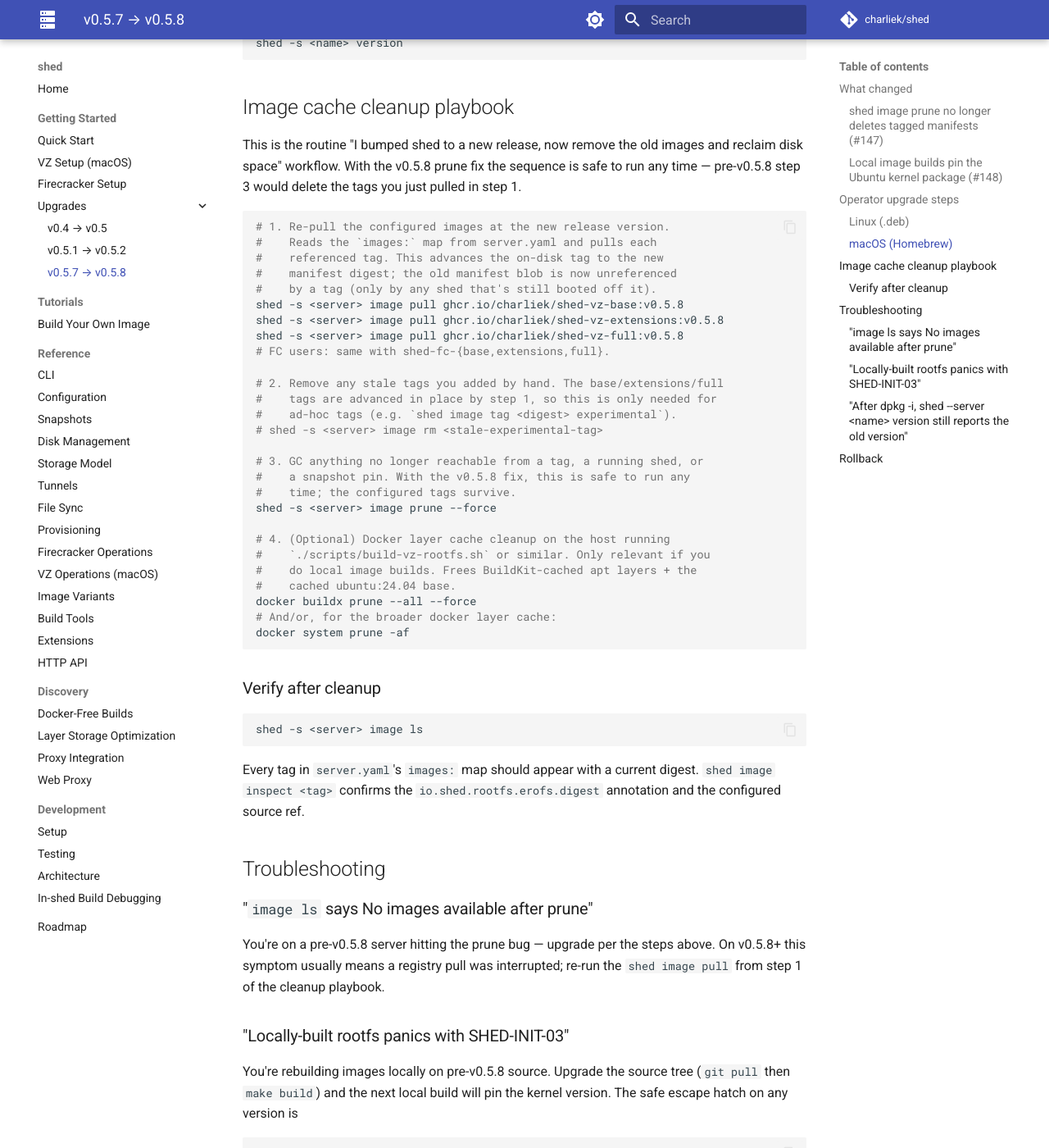
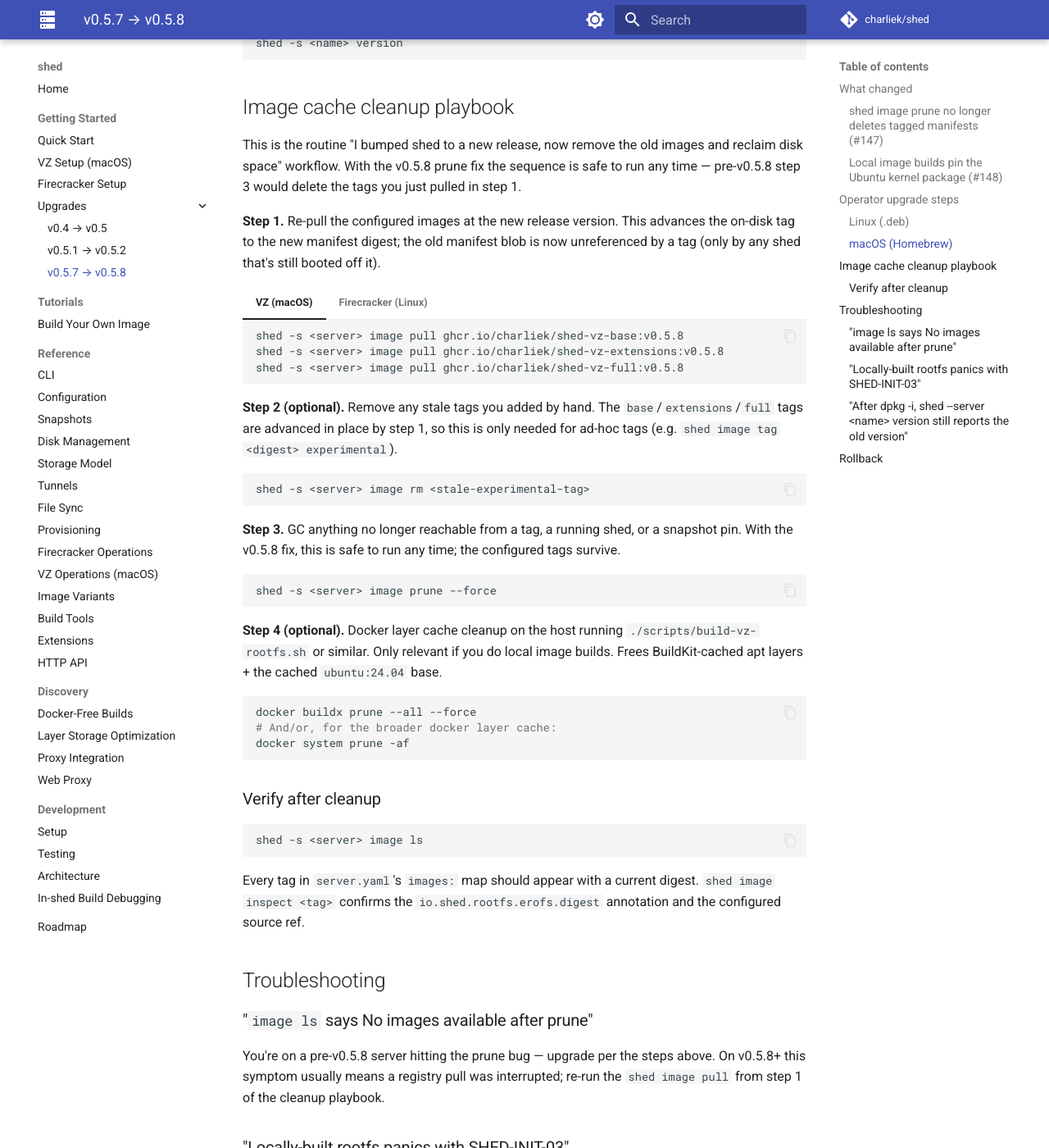
Before and after one commit to charliek/shed, an MkDocs documentation site: the page built from docs/upgrades/v0.5.7-to-v0.5.8.md, in a window 1280 px wide and 1400 px high, scrolled down 2406 px. Shown: the whole window at 82% size. Built offline with MkDocs 1.6.1 and Material for MkDocs 9.7.7, drawn with Linux system fonts in a browser that asks for light colours; comment, search, counter and statistics services are not loaded.

Commit message:
docs(upgrade): tabbed VZ/FC sections in the cleanup playbook
Addresses CodeRabbit's nitpick on PR #149 — the playbook's step 1
pull commands listed VZ refs with a "FC users: same with shed-fc-*"
comment instead of using MkDocs Material tabbed sections like
images.md already does. Switch to the
`=== "VZ (macOS)"` / `=== "Firecracker (Linux)"` pattern so each
audience gets a copy-pasteable block.

Reformat the rest of the playbook from one big commented bash
block into discrete numbered steps with their own code fences,
since the tabbed step 1 visually broke the original
single-block flow.

Co-Authored-By: Claude Opus 4.7 <noreply@anthropic.com>

````diff
--- a/docs/upgrades/v0.5.7-to-v0.5.8.md
+++ b/docs/upgrades/v0.5.7-to-v0.5.8.md
@@ -136,31 +136,50 @@ the old images and reclaim disk space" workflow. With the v0.5.8
 prune fix the sequence is safe to run any time — pre-v0.5.8 step 3
 would delete the tags you just pulled in step 1.
 
+**Step 1.** Re-pull the configured images at the new release
+version. This advances the on-disk tag to the new manifest digest;
+the old manifest blob is now unreferenced by a tag (only by any
+shed that's still booted off it).
+
+=== "VZ (macOS)"
+
+    ```bash
+    shed -s <server> image pull ghcr.io/charliek/shed-vz-base:v0.5.8
+    shed -s <server> image pull ghcr.io/charliek/shed-vz-extensions:v0.5.8
+    shed -s <server> image pull ghcr.io/charliek/shed-vz-full:v0.5.8
+    ```
+
+=== "Firecracker (Linux)"
+
+    ```bash
+    shed -s <server> image pull ghcr.io/charliek/shed-fc-base:v0.5.8
+    shed -s <server> image pull ghcr.io/charliek/shed-fc-extensions:v0.5.8
+    shed -s <server> image pull ghcr.io/charliek/shed-fc-full:v0.5.8
+    ```
+
+**Step 2 (optional).** Remove any stale tags you added by hand.
+The `base`/`extensions`/`full` tags are advanced in place by
+step 1, so this is only needed for ad-hoc tags (e.g. `shed image
+tag <digest> experimental`).
+
 ```bash
-# 1. Re-pull the configured images at the new release version.
-#    Reads the `images:` map from server.yaml and pulls each
-#    referenced tag. This advances the on-disk tag to the new
-#    manifest digest; the old manifest blob is now unreferenced
-#    by a tag (only by any shed that's still booted off it).
-shed -s <server> image pull ghcr.io/charliek/shed-vz-base:v0.5.8
-shed -s <server> image pull ghcr.io/charliek/shed-vz-extensions:v0.5.8
-shed -s <server> image pull ghcr.io/charliek/shed-vz-full:v0.5.8
-# FC users: same with shed-fc-{base,extensions,full}.
+shed -s <server> image rm <stale-experimental-tag>
+```
 
-# 2. Remove any stale tags you added by hand. The base/extensions/full
-#    tags are advanced in place by step 1, so this is only needed for
-#    ad-hoc tags (e.g. `shed image tag <digest> experimental`).
-# shed -s <server> image rm <stale-experimental-tag>
+**Step 3.** GC anything no longer reachable from a tag, a
+running shed, or a snapshot pin. With the v0.5.8 fix, this is
+safe to run any time; the configured tags survive.
 
-# 3. GC anything no longer reachable from a tag, a running shed, or
-#    a snapshot pin. With the v0.5.8 fix, this is safe to run any
-#    time; the configured tags survive.
+```bash
 shed -s <server> image prune --force
+```
 
-# 4. (Optional) Docker layer cache cleanup on the host running
-#    `./scripts/build-vz-rootfs.sh` or similar. Only relevant if you
-#    do local image builds. Frees BuildKit-cached apt layers + the
-#    cached ubuntu:24.04 base.
+**Step 4 (optional).** Docker layer cache cleanup on the host
+running `./scripts/build-vz-rootfs.sh` or similar. Only relevant
+if you do local image builds. Frees BuildKit-cached apt layers +
+the cached `ubuntu:24.04` base.
+
+```bash
 docker buildx prune --all --force
 # And/or, for the broader docker layer cache:
 docker system prune -af
````
